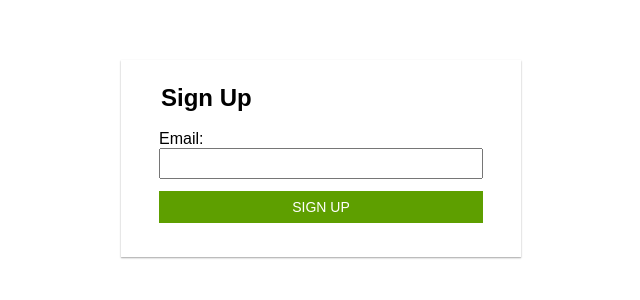
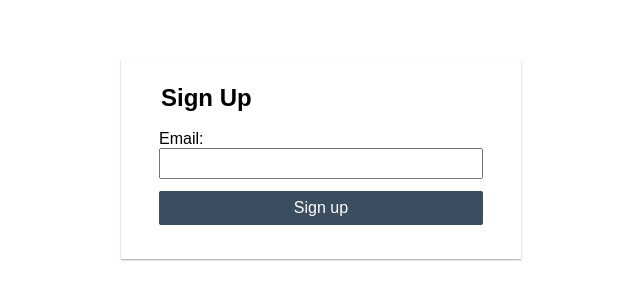
Before and after one commit to tylergaw/supporters-python-flask, a Flask app: page / in a window 1280 px wide. Shown: the top 300 px of the page, without its empty margins (319-959 px from the left). Run offline with Flask 2, Linux system fonts and the light colour scheme; parts of the project's set-up code (start-up, migrations or seed data) failed here and were passed over.

Commit message:
Quick style check to make sure heroku updates

```diff
--- a/supporter_signup/templates/base.html
+++ b/supporter_signup/templates/base.html
@@ -27,7 +27,7 @@
       }
 
       .container--success {
-        background-color: #5e9f00;
+        background-color: #3b4e60;
         color: #fff;
         text-align: center;
       }
@@ -60,14 +60,14 @@
       }
 
       .btn {
-        background-color: #5e9f00;
+        background-color: #3b4e60;
         border: 0;
+        border-radius: 2px;
         color: #fff;
         cursor: pointer;
         display: block;
-        font-size: 14px;
+        font-size: 16px;
         padding: 8px;
-        text-transform: uppercase;
         width: 100%;
       }
 
```
